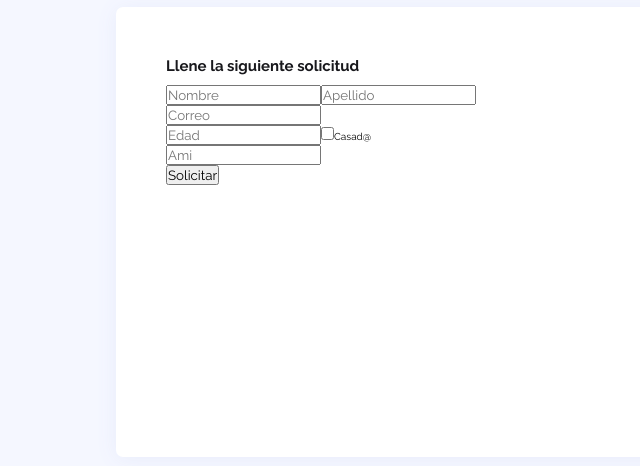
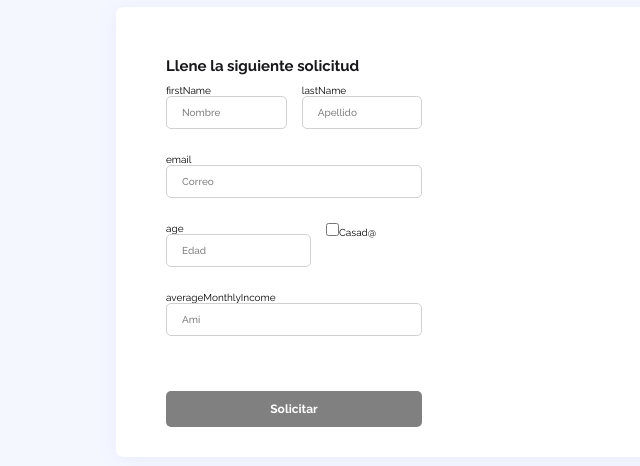
Before and after one commit to sebastiancrossa/atrato-solicitud, a React (Create React App) app: page / in a window 1280 px wide. Shown: the part 168-634 px from the top of the page, without its empty margins (204-844 px from the left). Built offline with nearby package versions, Linux system fonts and the light colour scheme.

Commit message:
Completed basic layout for form

```diff
--- /dev/null
+++ b/src/components/UI/Forms/Button/Button.js
@@ -0,0 +1,42 @@
+import React from 'react';
+import styled from 'styled-components';
+
+const StyledButton = styled.button`
+  width: 100%;
+  outline: none;
+
+  margin-top: 3rem;
+  padding: 1.1rem 2rem;
+  border: none;
+  border-radius: 0.5rem;
+
+  font-size: 1.2rem;
+  color: var(--color-white);
+  font-weight: 700;
+
+  background-color: var(--color-main);
+  transition: all 0.2s;
+
+  &:hover {
+    transform: translateY(-3px);
+  }
+
+  &:active {
+    transform: translate(2px);
+  }
+
+  &:disabled {
+    cursor: not-allowed;
+    background-color: gray;
+  }
+`;
+
+const Button = ({ children, disabled, loading, ...rest }) => {
+  return (
+    <StyledButton disabled={disabled} {...rest}>
+      {loading ? loading : children}
+    </StyledButton>
+  );
+};
+
+export default Button;
--- /dev/null
+++ b/src/components/UI/Forms/Input/Input.js
@@ -0,0 +1,58 @@
+import React from 'react';
+import styled from 'styled-components';
+
+const InputWrapper = styled.div`
+  width: 100%;
+  display: flex;
+  flex-direction: column;
+
+  margin-bottom: 2.5rem;
+  position: relative;
+`;
+
+const StyledInput = styled.input`
+  width: 100%;
+  padding: 1rem 1.5rem;
+  background-color: var(--color-white);
+  color: var(--color-text);
+
+  border: 1px solid var(--color-border);
+  border-radius: 5px;
+  font-weight: 500;
+  font-size: 1rem;
+
+  &::placeholder {
+    color: gray;
+  }
+`;
+
+const Error = styled.div`
+  color: red;
+  padding: 0rem 1rem;
+
+  position: absolute;
+  bottom: 0;
+  left: 0;
+
+  visibility: ${({ show }) => (show ? 'visible' : 'hidden')};
+  opacity: ${({ show }) => (show ? '1' : '0')};
+  transform: translateY(${({ show }) => (show ? '14px' : '10px')});
+  transition: all 0.1s;
+
+  font-weight: 500;
+  font-size: 1rem;
+`;
+
+const Input = ({ field, form: { touched, errors }, ...props }) => {
+  return (
+    <InputWrapper>
+      <p>{field.name}</p>
+      <StyledInput {...field} {...props} />
+      <Error show={errors[field.name] && touched[field.name]}>
+        {errors[field.name]}
+      </Error>
+    </InputWrapper>
+  );
+};
+
+export default Input;
--- a/src/containers/Form/PatientForm/PatientForm.js
+++ b/src/containers/Form/PatientForm/PatientForm.js
@@ -3,12 +3,15 @@ import styled from 'styled-components';
 import { Formik, Form, Field, ErrorMessage } from 'formik';
 import * as Yup from 'yup';
 
-// Component imports
 import {
   FormWrapper,
   StyledForm,
   StyledFormRow
 } from '../../../hoc/Layout/elements';
+
+// Component imports
+import Input from '../../../components/UI/Forms/Input/Input';
+import Button from '../../../components/UI/Forms/Button/Button';
 
 const Header = styled.h1`
   font-size: 1.5rem;
@@ -38,7 +41,7 @@ const PatientFormSchema = Yup.object().shape({
     .required('Favor de introducir ingreso')
 });
 
-const PatientForm = () => {
+const PatientForm = ({ loading }) => {
   return (
     <Formik
       initialValues={{
@@ -58,19 +61,35 @@ const PatientForm = () => {
           <StyledForm>
             <Header>Llene la siguiente solicitud</Header>
             <StyledFormRow>
-              <Field type='text' name='firstName' placeholder='Nombre' />
-              <ErrorMessage name='firstName' />
+              <Field
+                type='text'
+                name='firstName'
+                placeholder='Nombre'
+                component={Input}
+              />
 
-              <Field type='text' name='lastName' placeholder='Apellido' />
-              <ErrorMessage name='lastName' />
+              <Field
+                type='text'
+                name='lastName'
+                placeholder='Apellido'
+                component={Input}
+              />
             </StyledFormRow>
 
-            <Field type='email' name='email' placeholder='Correo' />
-            <ErrorMessage name='email' />
+            <Field
+              type='email'
+              name='email'
+              placeholder='Correo'
+              component={Input}
+            />
 
             <StyledFormRow>
-              <Field type='number' name='age' placeholder='Edad' />
-              <ErrorMessage name='age' />
+              <Field
+                type='number'
+                name='age'
+                placeholder='Edad'
+                component={Input}
+              />
 
               <label>
                 <input type='checkbox' name='maritalStatus' />
@@ -82,10 +101,16 @@ const PatientForm = () => {
               type='number'
               name='averageMonthlyIncome'
               placeholder='Ami'
+              component={Input}
             />
-            <ErrorMessage name='averageMonthlyIncome' />
 
-            <button type='submit'>Solicitar</button>
+            <Button
+              disabled={!isValid || isSubmitting}
+              loading={loading ? 'Mandando solicitud...' : null}
+              type='submit'
+            >
+              Solicitar
+            </Button>
           </StyledForm>
         </FormWrapper>
       )}
--- a/src/hoc/Layout/elements/index.js
+++ b/src/hoc/Layout/elements/index.js
@@ -19,6 +19,7 @@ export const FormWrapper = styled.div`
 `;
 
 export const StyledForm = styled(Form)`
+  width: 40%;
   display: flex;
   flex-direction: column;
   align-items: start;
@@ -30,4 +31,8 @@ export const StyledForm = styled(Form)`
 
 export const StyledInputContainer = styled.div``;
 
-export const StyledFormRow = styled.div``;
+export const StyledFormRow = styled.div`
+  display: grid;
+  grid-template-columns: repeat(2, auto);
+  grid-gap: 1.5rem;
+`;
--- a/src/utils/global.js
+++ b/src/utils/global.js
@@ -21,6 +21,7 @@ export default createGlobalStyle`
         --color-main: ${props => props.theme.colors.main};
         --color-white: ${props => props.theme.colors.white};
         --color-background: ${props => props.theme.colors.background};
+        --color-border: ${props => props.theme.colors.border};
         --color-text: ${props => props.theme.colors.textColor};
         --color-shadow: ${props => props.theme.colors.shadow};
         --color-shadowBlue: ${props => props.theme.colors.shadowBlue};
--- a/src/utils/theme.js
+++ b/src/utils/theme.js
@@ -3,6 +3,7 @@ const theme = {
     main: '#03B0F0',
     white: '#FFF',
     background: '#F5F7FF',
+    border: '#D1D1D1',
     textColor: '#19191D',
     shadow: 'rgba(232, 236, 251, 88)',
     shadowBlue: 'rgba(3, 176, 240, 45)'
```
